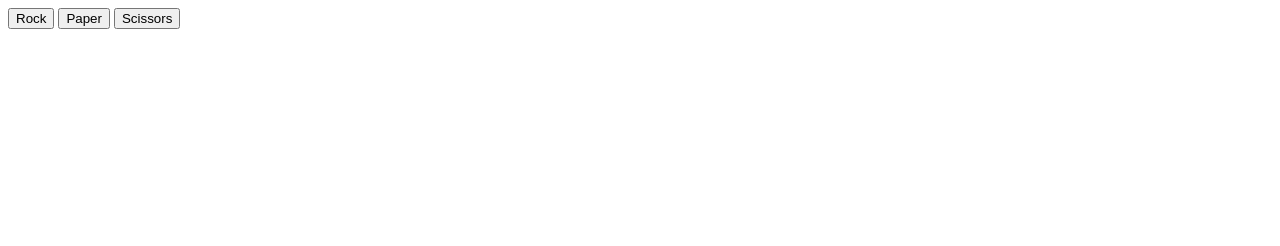
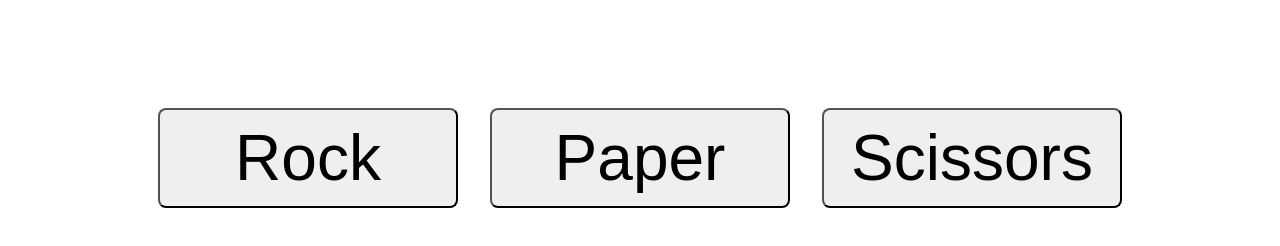
Before and after one commit to GREYHAT262/odin-rock-paper-scissors, a plain HTML site: page index.html in a window 1280 px wide. Drawn offline with Linux system fonts and the light colour scheme.

Commit message:
Make webpage neater using flexbox

```diff
--- a/index.html
+++ b/index.html
@@ -4,15 +4,20 @@
     <meta charset="UTF-8">
     <meta name="viewport" content="width=device-width, initial-scale=1.0">
     <title>Odin Rock Paper Scissors</title>
+    <link rel="stylesheet" href="style.css">
     <script src="game-logic.js" defer></script>
 </head>
 <body>
+    <div class="button-container">
         <button class="rock">Rock</button>
         <button class="paper">Paper</button>
         <button class="scissors">Scissors</button>
+    </div>
 
+    <div class="results-container">
         <div class="round-result"></div>
         <div class="scoreboard"></div>
         <div class="game-result"></div>
+    </div>
 </body>
 </html>
--- /dev/null
+++ b/style.css
@@ -0,0 +1,31 @@
+* {
+    font-size: 64px;
+    box-sizing: border-box;
+}
+
+body {
+    display: flex;
+    flex-direction: column;
+    justify-content: space-around;
+    align-items: center;
+    height: 100vh;
+}
+
+.button-container {
+    display: flex;
+    justify-content: space-between;
+    align-items: center;
+    gap: 32px;
+    flex-shrink: 0;
+}
+
+button {
+    width: 300px;
+    height: 100px;
+    border-radius: 8px;
+}
+
+.results-container {
+    text-align: center;
+    min-height: 300px;
+}
```
Lines whose indentation alone changed are shown as unchanged.
